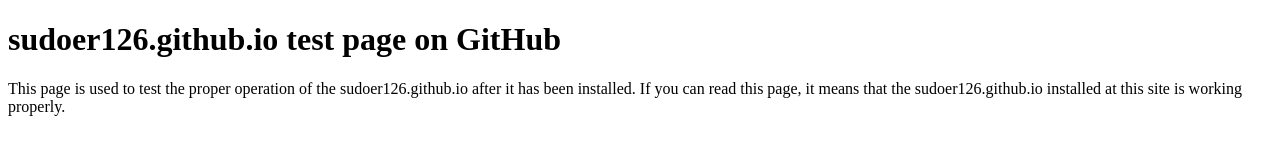
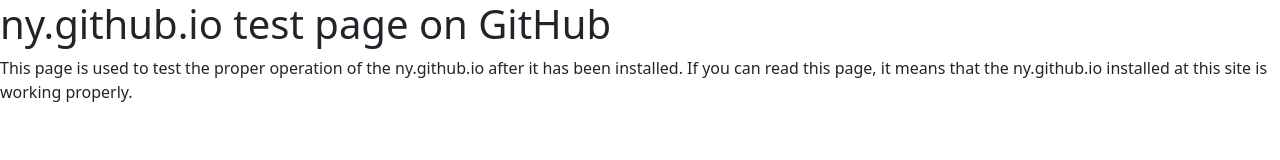
Before and after one commit to nurbolyerzhan/sudoer126.github.io, a plain HTML site: page index.html in a window 1280 px wide. Drawn offline with nearby package versions, Linux system fonts and the light colour scheme.

Commit message:
Update index.html

```diff
--- a/index.html
+++ b/index.html
@@ -4,10 +4,13 @@
 	<meta charset="UTF-8">
 	<meta name="viewport" content="width=device-width, initial-scale=1.0">
 	<meta name="robots" content="noindex, nofollow">
-	<title>sudoer126.github.io</title>
+	<link href="https://cdn.jsdelivr.net/npm/bootstrap@5.3.3/dist/css/bootstrap.min.css" rel="stylesheet" integrity="sha384-QWTKZyjpPEjISv5WaRU9OFeRpok6YctnYmDr5pNlyT2bRjXh0JMhjY6hW+ALEwIH" crossorigin="anonymous">
+	<title>ny.github.io</title>
 </head>
 <body>
-	<h1>sudoer126.github.io test page on GitHub</h1>
-	<p>This page is used to test the proper operation of the sudoer126.github.io after it has been installed. If you can read this page, it means that the sudoer126.github.io installed at this site is working properly.</p>
+	<h1>ny.github.io test page on GitHub</h1>
+	<p>This page is used to test the proper operation of the ny.github.io after it has been installed. If you can read this page, it means that the ny.github.io installed at this site is working properly.</p>
+
+	<script src="https://cdn.jsdelivr.net/npm/bootstrap@5.3.3/dist/js/bootstrap.bundle.min.js" integrity="sha384-YvpcrYf0tY3lHB60NNkmXc5s9fDVZLESaAA55NDzOxhy9GkcIdslK1eN7N6jIeHz" crossorigin="anonymous"></script>
 </body>
 </html>
```
